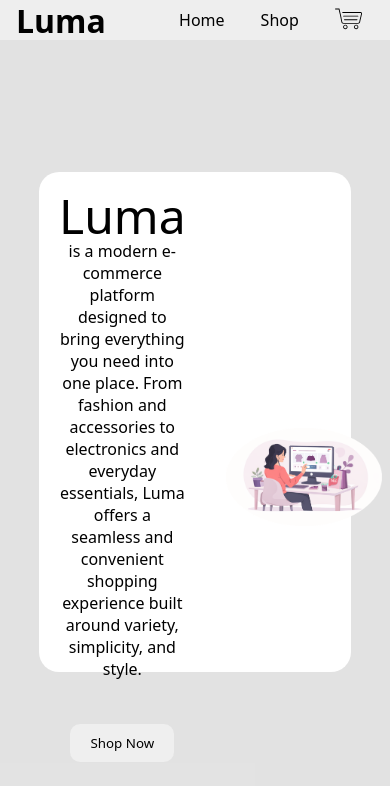
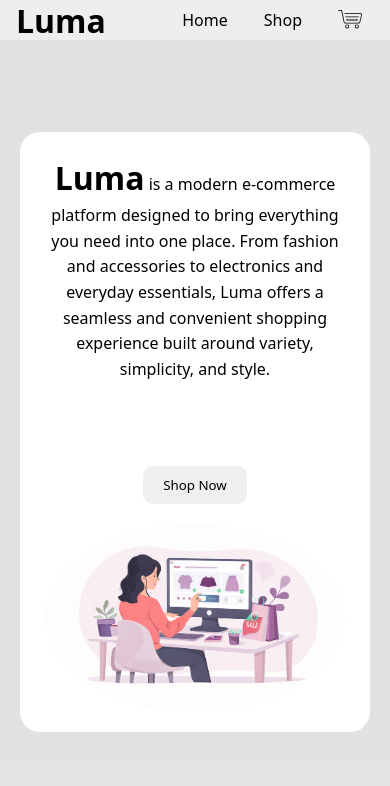
Before and after one commit to WLewis0991/shopping-page, a React (Vite) app: page / in a window 390 px wide. Shown: the top 786 px of the page. Built offline with nearby package versions, Linux system fonts and the light colour scheme; no server answers.

Commit message:
Fade in effects added, "added to cart" message added. reponsive adjustments

```diff
--- a/src/components/ProductCard.jsx
+++ b/src/components/ProductCard.jsx
@@ -1,26 +1,31 @@
-export default function ProductCard(props){
+import { Link } from "react-router-dom";
+import { useState } from "react";
+import Toast from "./Toast";
 
-    const {item, cart, setCart} = props
+export default function ProductCard(props) {
+  const { item, cart, setCart } = props;
+  const [toastVisible, setToastVisible] = useState(false);
 
   function addToCart(product) {
     setCart(prevCart => {
-    const existingItem = prevCart.find(item => item.id === product.id);
+      const existingItem = prevCart.find(i => i.id === product.id);
 
       if (existingItem) {
-      return prevCart.map(item =>
-        item.id === product.id
-          ? { ...item, quantity: item.quantity + 1 }
-          : item
+        return prevCart.map(i =>
+          i.id === product.id
+            ? { ...i, quantity: i.quantity + 1 }
+            : i
         );
       } else {
         return [...prevCart, { ...product, quantity: 1 }];
       }
     });
+    setToastVisible(true);
   }
 
-    const formatPrice = (price) => price.toFixed(2);
-
-    return(<>
+  return (
+    <>
+      <Link to={`/products/${item.id}`} className="product-link">
         <div className="product-card">
           <div className="product-image">
             <img src={item.image} alt={item.title} />
@@ -29,9 +34,24 @@ function addToCart(product) {
           <div className="product-info">
             <h3>{item.title}</h3>
             <p className="price">${item.price.toFixed(2)}</p>
-    <button onClick={() => addToCart(item)}>Add to Cart</button>
+            <button
+              onClick={(e) => {
+                e.preventDefault(); // stops navigation
+                addToCart(item);
+              }}
+            >
+              Add to Cart
+            </button>
           </div>
         </div>
+      </Link>
 
-    </>)
+      {/* Toast at the page level */}
+      <Toast
+        message="Added to cart!"
+        show={toastVisible}
+        onClose={() => setToastVisible(false)}
+      />
+    </>
+  );
 }
--- /dev/null
+++ b/src/components/Toast.jsx
@@ -0,0 +1,19 @@
+import React, { useEffect } from "react";
+
+
+export default function Toast({ message, show, onClose, duration = 2000 }) {
+  useEffect(() => {
+    if (show) {
+      const timer = setTimeout(() => {
+        onClose();
+      }, duration);
+      return () => clearTimeout(timer);
+    }
+  }, [show, duration, onClose]);
+
+  return (
+    <div className={`toast ${show ? "toast-show" : ""}`}>
+      {message}
+    </div>
+  );
+}
--- a/src/index.css
+++ b/src/index.css
@@ -3,6 +3,7 @@
   border: 0;
   box-sizing: border-box;
   font-family: system-ui, -apple-system, BlinkMacSystemFont, 'Segoe UI', Roboto, Oxygen, Ubuntu, Cantarell, 'Open Sans', 'Helvetica Neue', sans-serif;
+  text-decoration: none;
 }
 
 body{
@@ -52,7 +53,6 @@ body{
   width: 100%;
   height: 2px;
   background: currentColor;
-
   transform: scaleX(0);
   transform-origin: left;
   transition: transform 400ms cubic-bezier(0.22, 1, 0.36, 1);
@@ -67,10 +67,8 @@ body{
 }
 
 .cart-image{
-  height: 1.7em;
+  height: 1.5em;
 }
-
-
 
 .not-found-page{
   display: flex;
@@ -80,6 +78,7 @@ body{
   min-height: 100vh;
   width: 100%;
   font-size: 3em;
+  text-align: center;
 }
 
 .not-found-page button {
@@ -91,7 +90,6 @@ body{
   background: transparent;
   border:none;
   z-index: 1;
-
   transition: transform 300ms ease, box-shadow 300ms ease;
 }
 
@@ -118,78 +116,99 @@ body{
   height: 100%;
 }
 
-.homepage-body{
+.homepage-body {
   min-height: 100vh;
   width: 100%;
   display: flex;
+  justify-content: center;
+  align-items: center;
+  background-color: rgba(218, 218, 218, 0.5);
+  padding: 20px;
+}
+
+.homepage-container {
+  width: 100%;
+  max-width: 1100px;
+  border-radius: 20px;
+  background-color: white;
+  display: grid;
+  grid-template-columns: 1fr 1fr;
+  gap: 20px;
+  padding: 30px;
+  animation: fadeIn 0.8s ease-in-out;
+}
+
+.homepage-info {
+  display: flex;
   flex-direction: column;
   justify-content: center;
-  align-items: center;
-  background-color: rgba(218, 218, 218, 0.502);
+  gap: 20px;
+  text-align: left;
+  animation: fadeIn 1s ease-in-out;
 }
 
-.homepage-container{
-  height: 500px;
-  width: 80%;
-  border: none;
-  border-radius: 20px;
-  background-color: rgb(255, 255, 255);
-  display: grid;
-  grid-template-columns: 1fr 1fr;
-}
-
-.homepage-info{
-  padding: 20px;
-  display: flex;
-  flex-direction: column;
-  align-items: center;
-  justify-content: center;
-  max-width: 500px;
-  text-align: center;
+.homepage-info p {
+  line-height: 1.6;
 }
 
 .homepage-info p span {
-  display: inline-block;
-  font-size: 3em;
-  font-weight: 500;
-  line-height: 1;
+  font-size: 2.5rem;
+  font-weight: 600;
 }
 
-.homepage-info button{
+.homepage-info button {
+  width: fit-content;
   padding: 10px 20px;
   border-radius: 10px;
   cursor: pointer;
-  transition: all ease-in-out 500ms;
+  border: none;
+
+  transition: all 0.3s ease;
 }
 
-.homepage-info button:hover{
+.homepage-info button:hover {
   background-color: black;
   color: white;
 }
 
-.homepage-image{
-  padding: 20px;
+/* IMAGE */
+.homepage-image {
   display: flex;
-  flex-direction: column;
+  justify-content: center;
   align-items: center;
-  justify-content: center;
+  animation: fadeIn 1.8s ease-in-out;
 }
 
-.hero-image{
-  width: 40vw;
+.hero-image {
+  width: 100%;
+  max-width: 400px;
+  height: auto;
 }
-/* ===== PRODUCTS CONTAINER ===== */
+
+
+
+/* ✨ FADE-IN ANIMATION */
+@keyframes fadeIn {
+  from {
+    opacity: 0;
+    transform: translateY(20px);
+  }
+  to {
+    opacity: 1;
+    transform: translateY(0);
+  }
+}
+
 .products-container {
   min-height: 100vh;
   padding: 60px 100px;
   background-color: rgba(218, 218, 218, 0.5);
-
   display: grid;
   grid-template-columns: repeat(auto-fill, minmax(220px, 1fr));
   gap: 24px;
+  text-decoration: none;
 }
 
-/* ===== PRODUCT CARD ===== */
 .product-card {
   display: flex;
   flex-direction: column;
@@ -199,6 +218,7 @@ body{
   background: white;
   box-shadow: 0 4px 12px rgba(0, 0, 0, 0.06);
   transition: all 0.25s ease;
+  text-decoration: none;
 }
 
 .product-card:hover {
@@ -266,6 +286,50 @@ body{
   background: #333;
 }
 
+.modal-overlay {
+  position: fixed;
+  top: 0;
+  left: 0;
+  width: 100%;
+  height: 100%;
+
+  background: rgba(0, 0, 0, 0.6);
+
+  display: flex;
+  justify-content: center;
+  align-items: center;
+
+  z-index: 1000;
+}
+
+.modal-content {
+  background: white;
+  padding: 30px;
+  border-radius: 10px;
+  max-width: 500px;
+  width: 90%;
+
+  position: relative;
+  text-align: center;
+}
+
+.modal-content img {
+  width: 200px;
+  height: auto;
+  margin-bottom: 20px;
+}
+
+.close-btn {
+  position: absolute;
+  top: 10px;
+  right: 10px;
+
+  border: none;
+  background: none;
+  font-size: 1.2rem;
+  cursor: pointer;
+}
+
 .empty-cart{
   min-height: 100vh;
   width: 100%;
@@ -274,6 +338,7 @@ body{
   justify-content: center;
   align-items: center;
   background-color: rgba(218, 218, 218, 0.502);
+  animation: fadeIn .5s ease-in-out;
 }
 
 .empty-cart button {
@@ -317,6 +382,8 @@ body{
   display: flex;
   gap: 30px;
   align-items: flex-start;
+    animation: fadeIn .3s ease-in-out;
+
 }
 
 .cart-list {
@@ -443,6 +510,16 @@ hr {
 
 /* TABLET (≤ 900px) */
 @media (max-width: 900px) {
+
+    .homepage-container {
+    grid-template-columns: 1fr;
+    text-align: center;
+  }
+
+  .homepage-info {
+    align-items: center;
+    text-align: center;
+  }
   .cart-container {
     flex-direction: column;
     align-items: center;
@@ -454,8 +531,21 @@ hr {
   }
 }
 
+/* MOBILE (≤ 600px) */
+@media (max-width: 600px) {
 
-@media (max-width: 600px) {
+    .homepage-container {
+    padding: 20px;
+    margin-top: 20px;
+  }
+
+  .homepage-info p span {
+    font-size: 2rem;
+  }
+
+  .hero-image {
+    max-width: 300px;
+  }
 
   .cart-card {
     grid-template-columns: 1fr;
@@ -486,3 +576,23 @@ hr {
     width: 100%;
   }
 }
+
+/* Toast.css */
+.toast {
+  position: fixed;
+  top: 20px;
+  right: -300px; /* start off-screen */
+  background-color: #333;
+  color: white;
+  padding: 12px 20px;
+  border-radius: 8px;
+  box-shadow: 0 4px 8px rgba(0,0,0,0.2);
+  transition: right 0.5s ease, opacity 0.5s ease;
+  opacity: 0;
+  z-index: 1000;
+}
+
+.toast-show {
+  right: 20px; /* slide into view */
+  opacity: 1;
+}
--- a/src/pages/ProductsPage.jsx
+++ b/src/pages/ProductsPage.jsx
@@ -1,7 +1,13 @@
-import ProductCard from "../components/ProductCard"
+import { useParams, useNavigate } from "react-router-dom";
+import ProductCard from "../components/ProductCard";
 
 export default function ProductsPage(props) {
-    const {products, cart, setCart, loading} = props
+  const { products, cart, setCart, loading } = props;
+
+  const { id } = useParams();
+  const navigate = useNavigate();
+
+  const selectedProduct = products.find(p => p.id === Number(id));
 
   if (loading) {
     return (
@@ -11,12 +17,40 @@ if (loading) {
     );
   }
 
-    return(<>
+  return (
     <div className="products-container">
+
       {products.map((item) => (
-          <ProductCard key={item.id} item={item} cart={cart} setCart={setCart}/>
+        <ProductCard
+          key={item.id}
+          item={item}
+          cart={cart}
+          setCart={setCart}
+        />
       ))}
+
+      {/* 🔥 MODAL */}
+      {selectedProduct && (
+        <div className="modal-overlay" onClick={() => navigate("/products")}>
+          <div
+            className="modal-content"
+            onClick={(e) => e.stopPropagation()}
+          >
+            <button
+              className="close-btn"
+              onClick={() => navigate("/products")}
+            >
+              ✕
+            </button>
+
+            <img src={selectedProduct.image} alt={selectedProduct.title} />
+            <h2>{selectedProduct.title}</h2>
+            <p>${selectedProduct.price.toFixed(2)}</p>
+            <p>{selectedProduct.description}</p>
           </div>
+        </div>
+      )}
 
-    </>)
+    </div>
+  );
 }
--- a/src/routes/AppRoutes.jsx
+++ b/src/routes/AppRoutes.jsx
@@ -15,7 +15,29 @@ export default function AppRoutes(props) {
     <Routes>
       <Route element={<MainLayout cart={cart}/>}>
         <Route path="/" element={<Homepage />} />
-        <Route path="/products" element={<ProductsPage products={products} loading={loading} cart={cart} setCart={setCart}/>} />
+        <Route
+          path="/products"
+          element={
+            <ProductsPage
+              products={products}
+              loading={loading}
+              cart={cart}
+              setCart={setCart}
+            />
+          }
+        />
+
+        <Route
+          path="/products/:id"
+          element={
+            <ProductsPage
+              products={products}
+              loading={loading}
+              cart={cart}
+              setCart={setCart}
+            />
+          }
+        />
         <Route path="/cart" element={<CartPage cart={cart} setCart={setCart} />} />
         <Route path="*" element={<NotFound />} />
       </Route>
```
Lines whose indentation alone changed are shown as unchanged.
